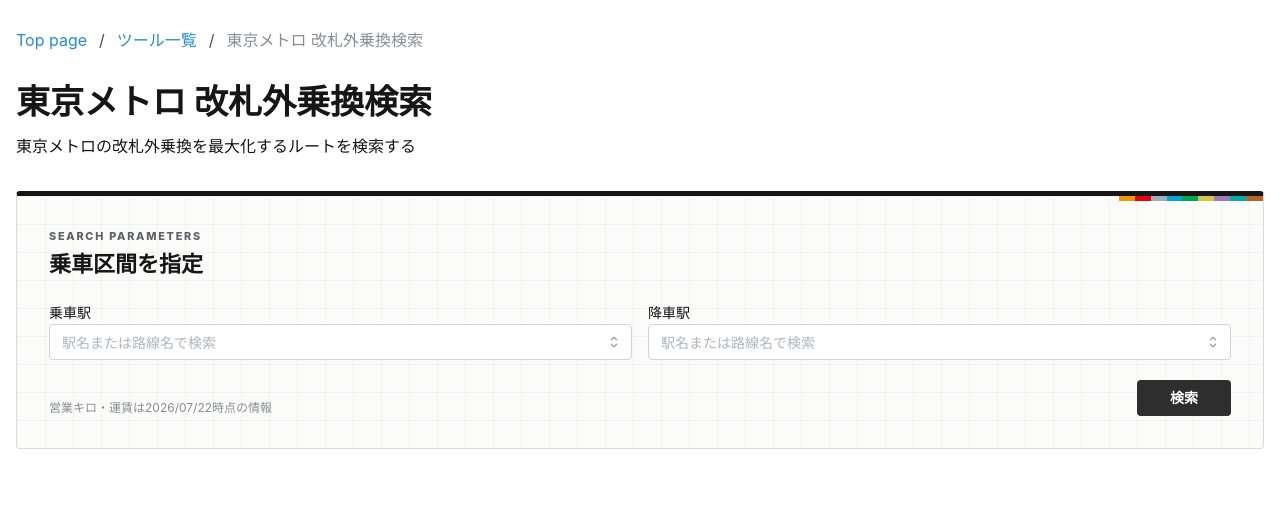
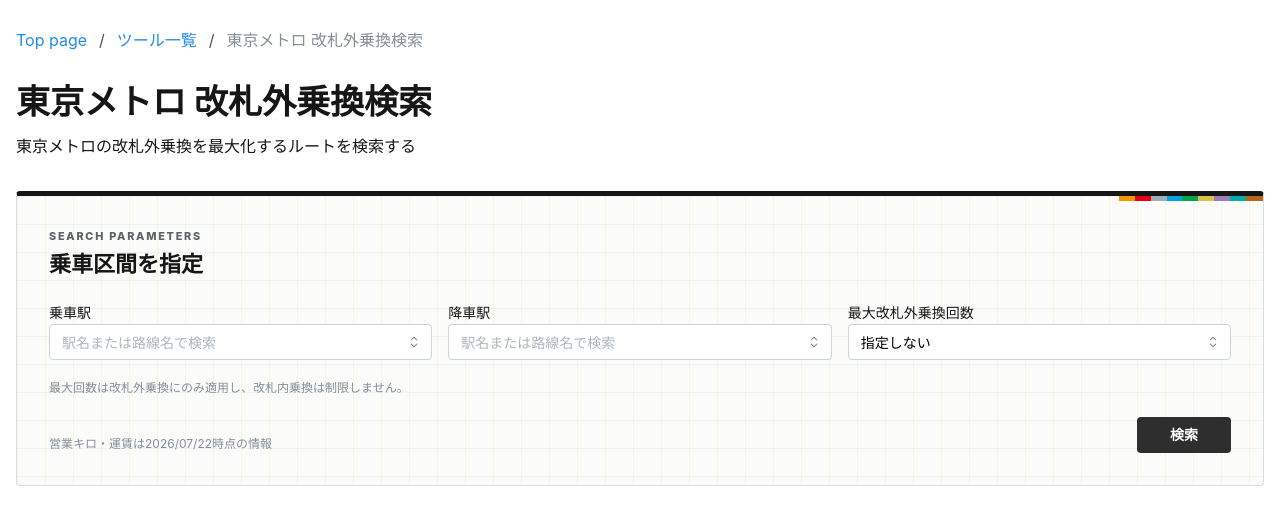
Before and after one commit to hiroxto/hiroxto.net, a Next.js app: page /tools/tokyometro-transfer-search in a window 1280 px wide. Shown: the top 524 px of the page. Built offline with nearby package versions, Linux system fonts and the light colour scheme.

Commit message:
feat: 最大改札外乗換回数の指定を実装

```diff
--- a/app/tools/tokyometro-transfer-search/page.tsx
+++ b/app/tools/tokyometro-transfer-search/page.tsx
@@ -1,7 +1,11 @@
 import type { Metadata } from 'next';
 import { TokyoMetroTransferSearchPage } from '@/components/tokyometro-transfer-search/tokyometro-transfer-search-page';
 import { getRequestOrigin } from '@/lib/metadata/request-origin';
-import { isStationId } from '@/lib/tokyometro-transfer-search/search';
+import {
+    isStationId,
+    isValidMaximumOutsideTransferCount,
+    MAX_OUTSIDE_TRANSFER_COUNT,
+} from '@/lib/tokyometro-transfer-search/search';
 
 const title = '東京メトロ 改札外乗換検索';
 const description = '東京メトロの改札外乗換を最大化するルートを検索する';
@@ -37,20 +41,28 @@
     const params = await searchParams;
     const fromValue = getSingleValue(params.from);
     const toValue = getSingleValue(params.to);
+    const maximumOutsideTransferCountValue = getSingleValue(params.maxOutsideTransfers);
+    const maximumOutsideTransferCount =
+        maximumOutsideTransferCountValue == null ? null : Number(maximumOutsideTransferCountValue);
     const hasCompleteQuery = fromValue != null && toValue != null;
     const hasInvalidStation = hasCompleteQuery && (!isStationId(fromValue) || !isStationId(toValue));
+    const hasInvalidMaximumOutsideTransferCount =
+        maximumOutsideTransferCount != null && !isValidMaximumOutsideTransferCount(maximumOutsideTransferCount);
     const initialFrom = hasCompleteQuery && isStationId(fromValue) ? fromValue : null;
     const initialTo = hasCompleteQuery && isStationId(toValue) ? toValue : null;
-    const queryError = hasInvalidStation
-        ? '指定された駅が見つかりません'
-        : initialFrom != null && initialTo != null && initialFrom === initialTo
-          ? '乗車駅と降車駅には異なる駅を指定してください'
-          : null;
+    const queryError = hasInvalidMaximumOutsideTransferCount
+        ? `最大改札外乗換回数は1〜${MAX_OUTSIDE_TRANSFER_COUNT}回で指定してください`
+        : hasInvalidStation
+          ? '指定された駅が見つかりません'
+          : initialFrom != null && initialTo != null && initialFrom === initialTo
+            ? '乗車駅と降車駅には異なる駅を指定してください'
+            : null;
 
     return (
         <TokyoMetroTransferSearchPage
             initialFrom={queryError == null ? initialFrom : null}
             initialTo={queryError == null ? initialTo : null}
+            initialMaximumOutsideTransferCount={queryError == null ? maximumOutsideTransferCount : null}
             queryError={queryError}
         />
     );
--- a/components/tokyometro-transfer-search/tokyometro-transfer-search-page.tsx
+++ b/components/tokyometro-transfer-search/tokyometro-transfer-search-page.tsx
@@ -5,13 +5,19 @@
 import { type CSSProperties, type FormEvent, useEffect, useState, useTransition } from 'react';
 import { SiteSubpageFrame } from '@/components/common/site-subpage-frame';
 import { LINE_DEFINITIONS, type LineId, STATION_NAMES, type StationId } from '@/lib/tokyometro-transfer-search/data';
-import { formatDistance, type RouteResult, stations } from '@/lib/tokyometro-transfer-search/search';
+import {
+    formatDistance,
+    MAX_OUTSIDE_TRANSFER_COUNT,
+    type RouteResult,
+    stations,
+} from '@/lib/tokyometro-transfer-search/search';
 import type { RouteSearchRequest, RouteSearchResponse } from '@/lib/tokyometro-transfer-search/search-worker-protocol';
 import styles from './tokyometro-transfer-search-page.module.css';
 
 interface TokyoMetroTransferSearchPageProps {
     initialFrom: StationId | null;
     initialTo: StationId | null;
+    initialMaximumOutsideTransferCount: number | null;
     queryError: string | null;
 }
 
@@ -19,6 +25,15 @@
     value: station.id,
     label: `${station.name}｜${station.lineIds.map((lineId) => LINE_DEFINITIONS[lineId].name).join('・')}`,
 }));
+
+const unspecifiedMaximumOutsideTransferCount = 'unspecified';
+const maximumOutsideTransferCountOptions = [
+    { value: unspecifiedMaximumOutsideTransferCount, label: '指定しない' },
+    ...Array.from({ length: MAX_OUTSIDE_TRANSFER_COUNT }, (_, index) => ({
+        value: String(index + 1),
+        label: `${index + 1}回`,
+    })),
+];
 
 const formatYen = (value: number): string => `${value.toLocaleString('ja-JP')}円`;
 
@@ -157,11 +172,15 @@
 export function TokyoMetroTransferSearchPage({
     initialFrom,
     initialTo,
+    initialMaximumOutsideTransferCount,
     queryError,
 }: TokyoMetroTransferSearchPageProps) {
     const router = useRouter();
     const [fromStationId, setFromStationId] = useState<string | null>(initialFrom);
     const [toStationId, setToStationId] = useState<string | null>(initialTo);
+    const [maximumOutsideTransferCount, setMaximumOutsideTransferCount] = useState<number | null>(
+        initialMaximumOutsideTransferCount,
+    );
     const [formError, setFormError] = useState<string | null>(null);
     const [searchError, setSearchError] = useState<string | null>(null);
     const [routes, setRoutes] = useState<RouteResult[] | null>(null);
@@ -171,8 +190,9 @@
     useEffect(() => {
         setFromStationId(initialFrom);
         setToStationId(initialTo);
+        setMaximumOutsideTransferCount(initialMaximumOutsideTransferCount);
         setFormError(null);
-    }, [initialFrom, initialTo]);
+    }, [initialFrom, initialTo, initialMaximumOutsideTransferCount]);
 
     useEffect(() => {
         if (initialFrom == null || initialTo == null) {
@@ -188,6 +208,7 @@
         const request: RouteSearchRequest = {
             originStationId: initialFrom,
             destinationStationId: initialTo,
+            maximumOutsideTransferCount: initialMaximumOutsideTransferCount,
         };
 
         setRoutes(null);
@@ -214,7 +235,7 @@
         return () => {
             worker.terminate();
         };
-    }, [initialFrom, initialTo]);
+    }, [initialFrom, initialTo, initialMaximumOutsideTransferCount]);
 
     const handleSubmit = (event: FormEvent<HTMLFormElement>) => {
         event.preventDefault();
@@ -231,6 +252,10 @@
 
         setFormError(null);
         const query = new URLSearchParams({ from: fromStationId, to: toStationId });
+
+        if (maximumOutsideTransferCount != null) {
+            query.set('maxOutsideTransfers', String(maximumOutsideTransferCount));
+        }
 
         startTransition(() => {
             router.push(`/tools/tokyometro-transfer-search?${query.toString()}`);
@@ -254,7 +279,7 @@
                                     乗車区間を指定
                                 </Title>
                             </div>
-                            <SimpleGrid cols={{ base: 1, sm: 2 }} spacing="md">
+                            <SimpleGrid cols={{ base: 1, md: 3 }} spacing="md">
                                 <Select
                                     label="乗車駅"
                                     placeholder="駅名または路線名で検索"
@@ -277,7 +302,27 @@
                                     nothingFoundMessage="該当する駅がありません"
                                     comboboxProps={{ withinPortal: false }}
                                 />
+                                <Select
+                                    label="最大改札外乗換回数"
+                                    data={maximumOutsideTransferCountOptions}
+                                    value={
+                                        maximumOutsideTransferCount == null
+                                            ? unspecifiedMaximumOutsideTransferCount
+                                            : String(maximumOutsideTransferCount)
+                                    }
+                                    onChange={(value) => {
+                                        setMaximumOutsideTransferCount(
+                                            value == null || value === unspecifiedMaximumOutsideTransferCount
+                                                ? null
+                                                : Number(value),
+                                        );
+                                    }}
+                                    allowDeselect={false}
+                                />
                             </SimpleGrid>
+                            <Text size="xs" c="dimmed">
+                                最大回数は改札外乗換にのみ適用し、改札内乗換は制限しません。
+                            </Text>
                             <Group justify="space-between" align="end" gap="md">
                                 <Text size="xs" c="dimmed">
                                     営業キロ・運賃は2026/07/22時点の情報
@@ -314,7 +359,7 @@
                                         検索結果
                                     </Title>
                                 </div>
-                                <Text fw={700}>最大乗換回数の上位 {routes.length.toLocaleString('ja-JP')}件</Text>
+                                <Text fw={700}>改札外乗換回数の上位 {routes.length.toLocaleString('ja-JP')}件</Text>
                             </Group>
                             <Divider />
 
--- a/lib/tokyometro-transfer-search/search-worker-protocol.ts
+++ b/lib/tokyometro-transfer-search/search-worker-protocol.ts
@@ -4,6 +4,7 @@
 export type RouteSearchRequest = {
     originStationId: StationId;
     destinationStationId: StationId;
+    maximumOutsideTransferCount: number | null;
 };
 
 export type RouteSearchResponse =
--- a/lib/tokyometro-transfer-search/search.ts
+++ b/lib/tokyometro-transfer-search/search.ts
@@ -663,8 +663,20 @@
 };
 
 export const SEARCH_RESULT_LIMIT = 20;
+export const MAX_OUTSIDE_TRANSFER_COUNT = 14;
 
-export const searchRoutes = (originStationId: StationId, destinationStationId: StationId): RouteResult[] => {
+export const isValidMaximumOutsideTransferCount = (value: number): boolean =>
+    Number.isInteger(value) && value >= 1 && value <= MAX_OUTSIDE_TRANSFER_COUNT;
+
+export const searchRoutes = (
+    originStationId: StationId,
+    destinationStationId: StationId,
+    maximumOutsideTransferCount: number | null = null,
+): RouteResult[] => {
+    if (maximumOutsideTransferCount != null && !isValidMaximumOutsideTransferCount(maximumOutsideTransferCount)) {
+        throw new Error(`最大改札外乗換回数は1〜${MAX_OUTSIDE_TRANSFER_COUNT}回で指定してください`);
+    }
+
     if (originStationId === destinationStationId) {
         return [];
     }
@@ -677,7 +689,8 @@
         allOutsideOpportunityMask &
         getOutsideOpportunityMaskBetweenEndpoints(originStationId, destinationStationId) &
         ~unavailableOutsideMask;
-    const maximumOutsideCount = countBits(availableOutsideMask);
+    const availableOutsideCount = countBits(availableOutsideMask);
+    const maximumOutsideCount = Math.min(availableOutsideCount, maximumOutsideTransferCount ?? availableOutsideCount);
 
     for (let targetOutsideCount = maximumOutsideCount; targetOutsideCount >= 1; targetOutsideCount -= 1) {
         const results: RouteResult[] = [];
--- a/lib/tokyometro-transfer-search/search.worker.ts
+++ b/lib/tokyometro-transfer-search/search.worker.ts
@@ -10,7 +10,7 @@
     try {
         workerScope.postMessage({
             status: 'success',
-            routes: searchRoutes(data.originStationId, data.destinationStationId),
+            routes: searchRoutes(data.originStationId, data.destinationStationId, data.maximumOutsideTransferCount),
         });
     } catch (error) {
         workerScope.postMessage({
```
Also changed, not shown: 2 other files (tests, documents, lock files or other folders).
